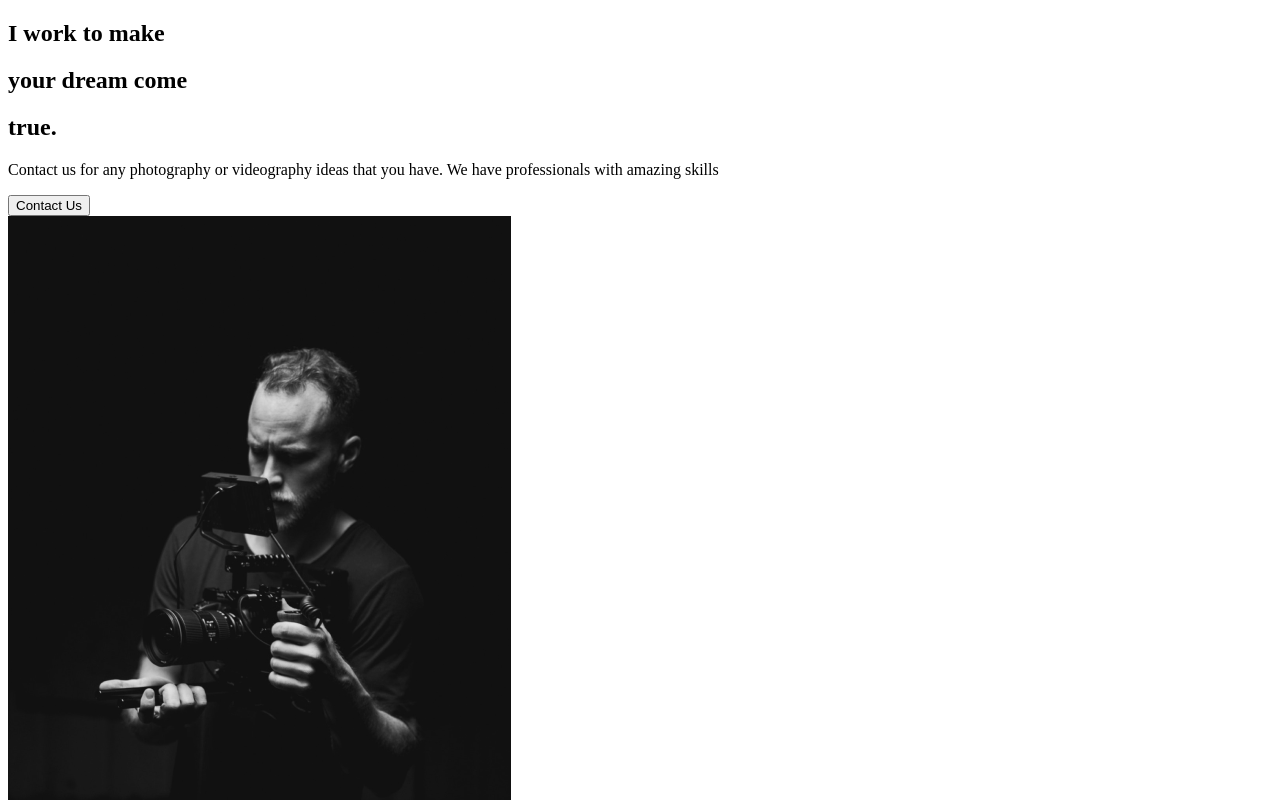
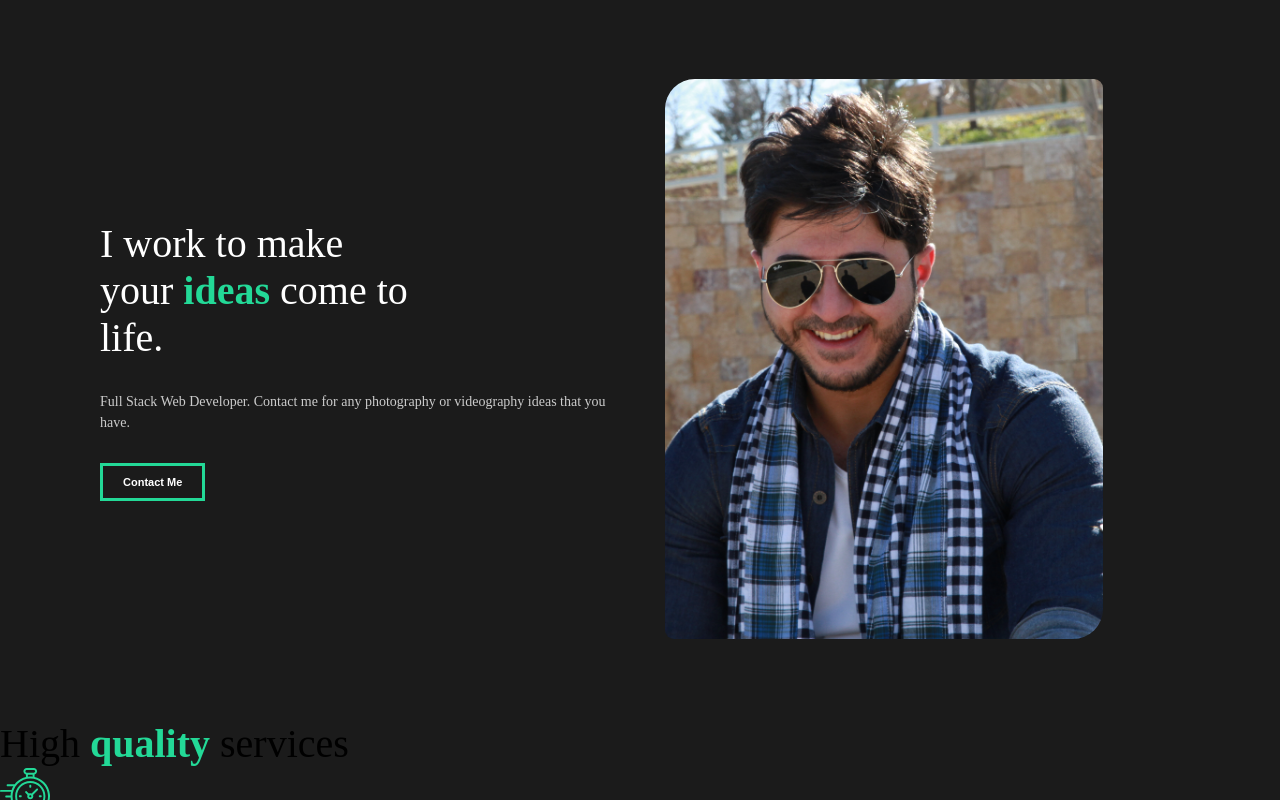
Before and after one commit to AliAbukahil/capture-photographer-website, a React (Create React App) app: page / in a window 1280 px wide. Shown: the top 800 px of the page. Built offline with nearby package versions, Linux system fonts and the light colour scheme.

Commit message:
6. implementing Styled components

```diff
--- a/src/App.js
+++ b/src/App.js
@@ -1,10 +1,14 @@
 import React from 'react'
+// Importing Global Styles from Styled Components
+import GlobalStyles from './components/GlobalStyles';
 // Importing Pages
 import AboutUs from './pages/AboutUs';
 
 function App() {
+  // The rendering section
   return (
     <div className="App">
+      <GlobalStyles />
       <AboutUs />
     </div>
   )
--- a/src/components/AboutSection.js
+++ b/src/components/AboutSection.js
@@ -2,29 +2,66 @@ import React from 'react';
 // Importing Images
 import home1 from "../img/home1.png";
 
+// Importing style components
+import styled from 'styled-components';
+
 function AboutSection() {
     return (
-        <div>
-            <div className="description">
+        <StyledAbout>
+            <StyledDescription>
                 <div className="title">
-                    <div className="hide">
+                    <StyledHide>
                         <h2>I work to make</h2>
-                    </div>
-                    <div className="hide">
-                        <h2>your <span>dream</span> come</h2>
-                    </div>
-                    <div className="hide">
-                        <h2>true.</h2>
-                    </div>
+                    </StyledHide>
+                    <StyledHide>
+                        <h2>your <span>ideas</span> come to</h2>
+                    </StyledHide>
+                    <StyledHide>
+                        <h2>life.</h2>
+                    </StyledHide>
                 </div>
-                <p>Contact us for any photography or videography ideas that you have. We have professionals with amazing skills</p>
-                <button>Contact Us</button>
-            </div>
-            <div className="image">
+                <p>Full Stack Web Developer. Contact me for any photography or videography ideas that you have.</p>
+                <button>Contact Me</button>
+            </StyledDescription>
+            <StyledImage className="image">
                 <img src={home1} alt="man with a a camera" />
-            </div>
-        </div>
+            </StyledImage>
+        </StyledAbout>
     )
 }
 
+// Syntax of the Styled Components
+// Please note that you can use sass syntax here too!
+const StyledAbout = styled.div `
+    min-height: 90vh;
+    display: flex;
+    align-items: center;
+    justify-content: space-between;
+    padding: 5rem 10rem;
+    color: white;
+`;
+
+const StyledDescription = styled.div `
+    flex: 1;
+    padding-right:5rem;
+    h2{
+        font-weight: lighter;
+    }
+`;
+
+const StyledImage = styled.div `
+    flex: 1;
+    overflow: hidden; // for the animation of the div img
+    img{
+        width: 85%;
+        height: 70vh;
+        object-fit: cover;
+        border-radius: 3rem 0.9rem 3rem 0.9rem;
+    }
+`;
+
+const StyledHide = styled.div `
+    overflow: hidden;
+`;
+
 export default AboutSection;
--- /dev/null
+++ b/src/components/GlobalStyles.js
@@ -0,0 +1,66 @@
+import { createGlobalStyle } from "styled-components"
+
+const GlobalStyle = createGlobalStyle `
+
+*,
+*::after,
+*::before {
+    margin: 0;
+    padding: 0;
+    box-sizing: inherit;
+}
+
+html {
+    font-size: 62.5%;
+    // This defines what 1 rem is
+    /*with this now 10px = 1rem */
+    /* note that we could have used ems instead of rems but that is a whole lot of work, because it is difficult to make, because the ems depend not on the root font size but on the font size of the parent Element and with that you have to do a lot of calculations and it becomes really difficult to mange.  */
+}
+
+body {
+    box-sizing: border-box;
+    background: #1b1b1b;
+}
+
+button {
+    font-weight: bold;
+    font-size: 1.1rem;
+    cursor: pointer;
+    padding: 1rem 2rem;
+    border: 3px solid #23d997;
+    background-color:transparent;
+    color: white;
+    transition: all 0.5s ease;
+    &:hover{
+        background-color: #23d997;
+        color: white;
+    }
+}
+
+    h2{
+        font-weight: lighter;
+        font-size: 4rem;
+    }
+    h3{
+        color: white;
+    }
+    h4{
+        font-weight: bold;
+    }
+    a{
+        font-size: 1.1rem;
+    }
+    span{
+        font-weight:bold;
+        color: #23d997;
+    }
+    p{
+        padding: 3rem 0rem;
+        color: #ccc;
+        font-size: 1.4rem;
+        line-height: 150%;
+    }
+
+`;
+
+export default GlobalStyle;
```
Also changed, not shown: src/img/home1.png.
